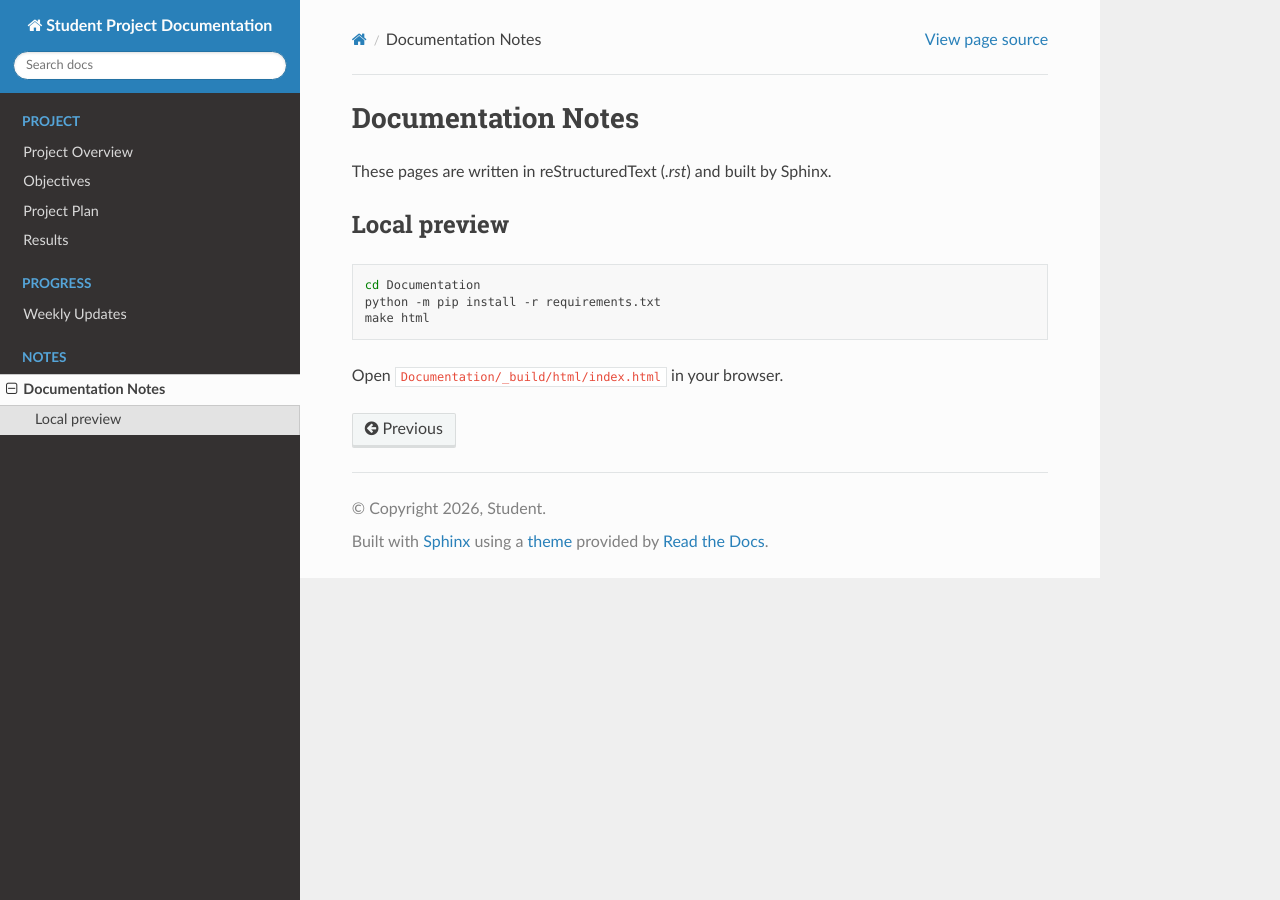
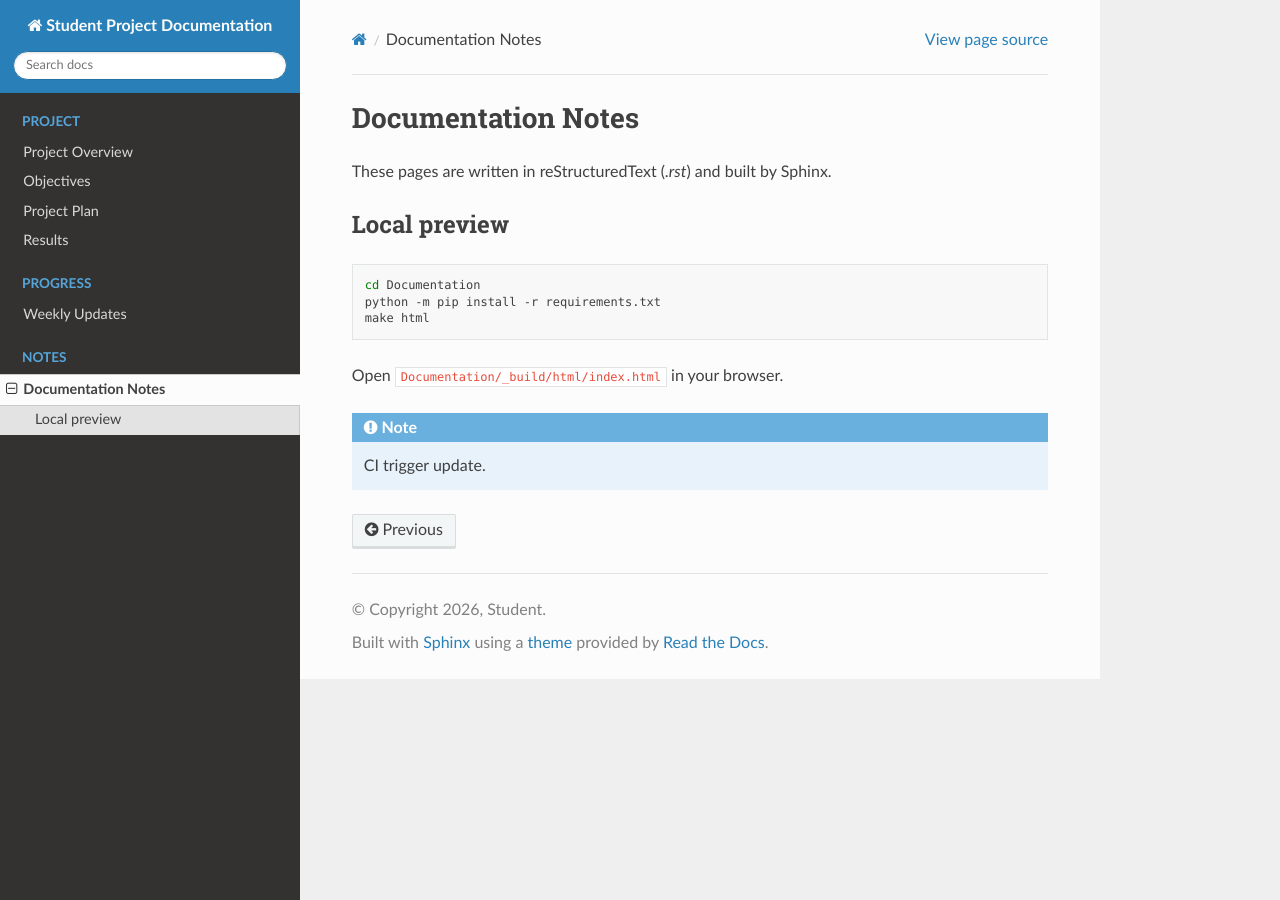
Before and after one commit to Digital-Metabolic-Twin-Centre/docTemplate, a Sphinx documentation site: the page built from Documentation/README.rst, in a window 1280 px wide. Built offline with Sphinx 7.4.7 and the Read the Docs theme 3.1.0, drawn with Linux system fonts in a browser that asks for light colours.

Commit message:
Trigger docs workflow run

```diff
--- a/Documentation/README.rst
+++ b/Documentation/README.rst
@@ -13,3 +13,5 @@ Local preview
    make html
 
 Open ``Documentation/_build/html/index.html`` in your browser.
+
+.. note:: CI trigger update.
```
